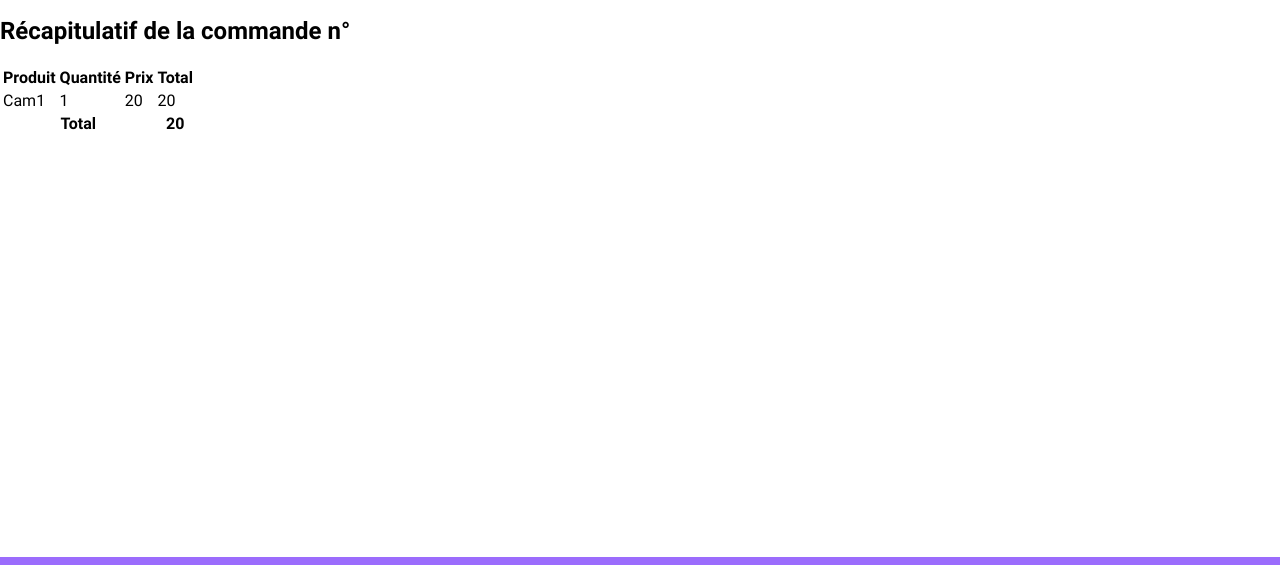
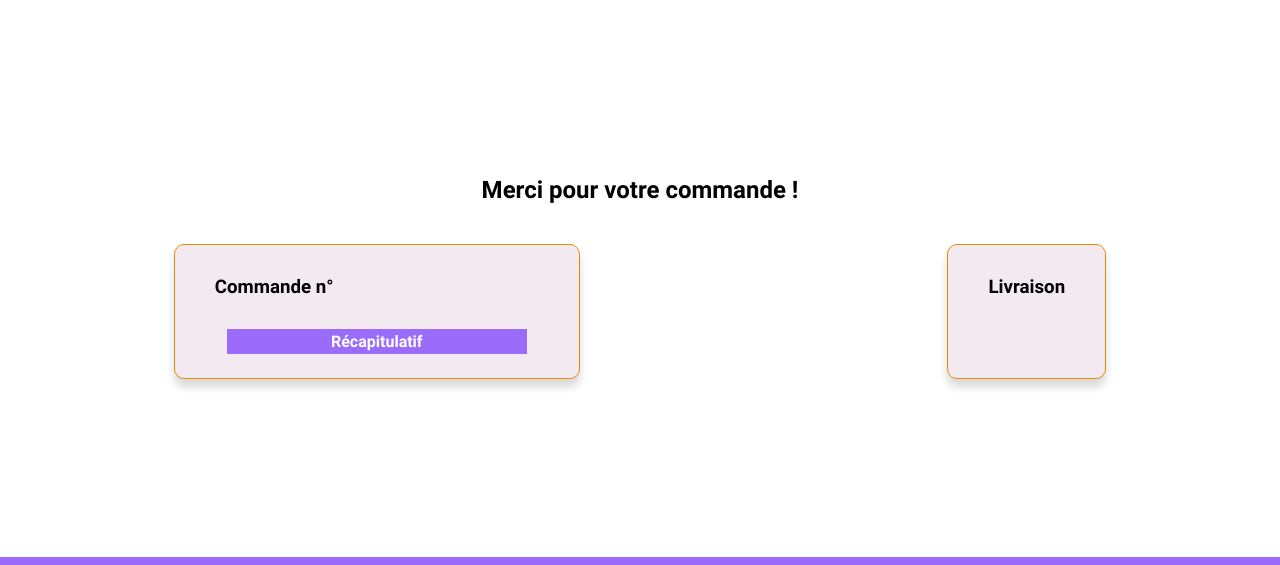
Before and after one commit to MickGalmiche/MickaelGalmiche_5_18082021, a plain HTML site: page order.html in a window 1280 px wide. Shown: the part 109-674 px from the top of the page. Drawn offline with Linux system fonts and the light colour scheme.

Commit message:
Add Css style to order page - Print order data

```diff
--- /dev/null
+++ b/Assets/css/components/_deliveryCard.scss
@@ -0,0 +1,12 @@
+.delivery {
+    grid-area: delivery;
+    background-color: $bg-color-secondary;
+    padding: map-get($padding, medium) map-get($padding, xlarge);
+    border-radius: 10px;
+    border: 1px solid $color-primary;
+    @include box-shadow;
+
+    &__infos {
+        list-style: none;
+    }
+}
--- /dev/null
+++ b/Assets/css/components/_orderCard.scss
@@ -0,0 +1,24 @@
+.order {
+    grid-area: order;
+    background-color: $bg-color-secondary;
+    padding: map-get($padding, medium) map-get($padding, xlarge);
+    border-radius: 10px;
+    border: 1px solid $color-primary;
+    display: grid;
+    @include box-shadow;
+}
+
+.order-table {
+    border: 2px solid $color-secondary;
+    border-collapse: collapse;
+    width: 300px;
+    margin: map-get($margin, medium);
+    background-color: $bg-color-primary;
+    text-align: center;
+    justify-self: center;
+
+    &__header {
+        background-color: $color-secondary;
+        color: white;
+    }
+}
--- a/Assets/css/layouts/_footer.scss
+++ b/Assets/css/layouts/_footer.scss
@@ -36,7 +36,7 @@
 
         a {
             text-decoration: none;
-            color: $color-primary;
+            color: white;
         }
 
         @include for-large-mobile {
--- /dev/null
+++ b/Assets/css/layouts/_order.scss
@@ -0,0 +1,20 @@
+.main-order {
+    display: grid;
+    grid-template-areas:
+    "msg"
+    "order"
+    "delivery";
+    align-content: center;
+    justify-items: center;
+    gap: 20px;
+
+    @include for-desktop {
+        grid-template-areas:
+        "msg msg"
+        "order delivery";
+    }
+}
+
+.order-msg {
+    grid-area: msg;
+}
--- a/Assets/css/style.scss
+++ b/Assets/css/style.scss
@@ -14,8 +14,11 @@
 @import "./components/productItem";
 @import "./components/cartForm";
 @import "./components/cartTable";
+@import "./components/orderCard";
+@import "./components/deliveryCard";
 @import "./layouts/header";
 @import "./layouts/productList";
 @import "./layouts/productCard";
 @import "./layouts/cart";
+@import "./layouts/order";
 @import "./layouts/footer";
--- a/Assets/js/class/order-storage.js
+++ b/Assets/js/class/order-storage.js
@@ -6,5 +6,19 @@ class Order extends Storage {
         const stringOrderObject = JSON.stringify(order);
         this.listArray.push(stringOrderObject);
         localStorage.setItem(this.keyStorage, JSON.stringify(this.listArray));
+    };
+
+    printRowOrder(product) {
+        document.querySelector('.order-table__body').innerHTML += `<tr>
+                                                                        <td>${product.name}</td>
+                                                                        <td>${product.price/100}€</td>
+                                                                    </tr>`
+    };
+
+    printDelivery(contact) {
+        document.querySelector('.delivery__infos').innerHTML += `<li>${contact.firstName} ${contact.lastName}</li>
+                                                                <li>${contact.address}</li>
+                                                                <li>${contact.city}</li>
+                                                                <li>${contact.email}</li>`
     }
 }
--- /dev/null
+++ b/Assets/js/order.js
@@ -0,0 +1,28 @@
+// Recherche de la commande avec le paramètre de requête URL
+let url = new URL(document.location.href);
+let params = new URLSearchParams(url.search);
+let idOrder = params.get('orderId');
+
+console.log(idOrder);
+if (!idOrder) {
+    alert('Aucune commande en cours');
+} else {
+    document.getElementById('order-number').textContent = idOrder;
+    let order = new Order();
+    order.setKeyStorage('order');
+    order.getList();
+
+    order.listArray.forEach( orderArrayItem => {
+        let orderItem = JSON.parse(orderArrayItem);
+        if (orderItem.orderId == idOrder) {
+            let products = orderItem.products;
+            products.forEach( product => {
+                order.printRowOrder(product);
+            })
+
+            let contact = orderItem.contact;
+            order.printDelivery(contact);
+
+        }
+    });
+}
--- a/order.html
+++ b/order.html
@@ -27,38 +27,37 @@
     </header>
 
     <!-- MAIN -->
-    <main>
+    <main class="main-order">
 
-        <section>
-            Merci pour votre commande !
+        <section class="order-msg">
+            <h2 class="order-msg__title">Merci pour votre commande !</h2>
         </section>
 
-        <article>
-            <h2>Récapitulatif de la commande n°</h2>
-            <table>
-                <thead>
+        <article class="order">
+            <h3>Commande n°<span id="order-number"></span></h3>
+            <table class="order-table">
+                <thead class="order-table__header">
                     <tr>
-                        <th>Produit</th>
-                        <th>Quantité</th>
-                        <th>Prix</th>
-                        <th>Total</th>
+                        <th colspan="2">Récapitulatif</th>
                     </tr>
                 </thead>
-                <tbody>
+                <tbody class="order-table__body">
+
+                </tbody>
+                <!-- <tfoot class="order-table__footer">
                     <tr>
-                        <td>Cam1</td>
-                        <td>1</td>
-                        <td>20</td>
-                        <td>20</td>
+                        <th>Total</th>
+                        <th></th>
                     </tr>
-                </tbody>
-                <tfoot>
-                    <tr>
-                        <th colspan="3">Total</th>
-                        <th>20</th>
-                    </tr>
-                </tfoot>
+                </tfoot> -->
             </table>
+        </article>
+
+        <article class="delivery">
+            <h3 class="delivery__title">Livraison</h3>
+            <ul class="delivery__infos">
+
+            </ul>
         </article>
 
     </main>
@@ -78,5 +77,9 @@
         </nav>
     </footer>
 
+    <script src="./Assets/js/class/storage.js"></script>
+    <script src="./Assets/js/class/order-storage.js"></script>
+    <script src="./Assets/js/order.js"></script>
+
 </body>
 </html>
```
Also changed, not shown: Assets/css/style.css, 1 other file.
